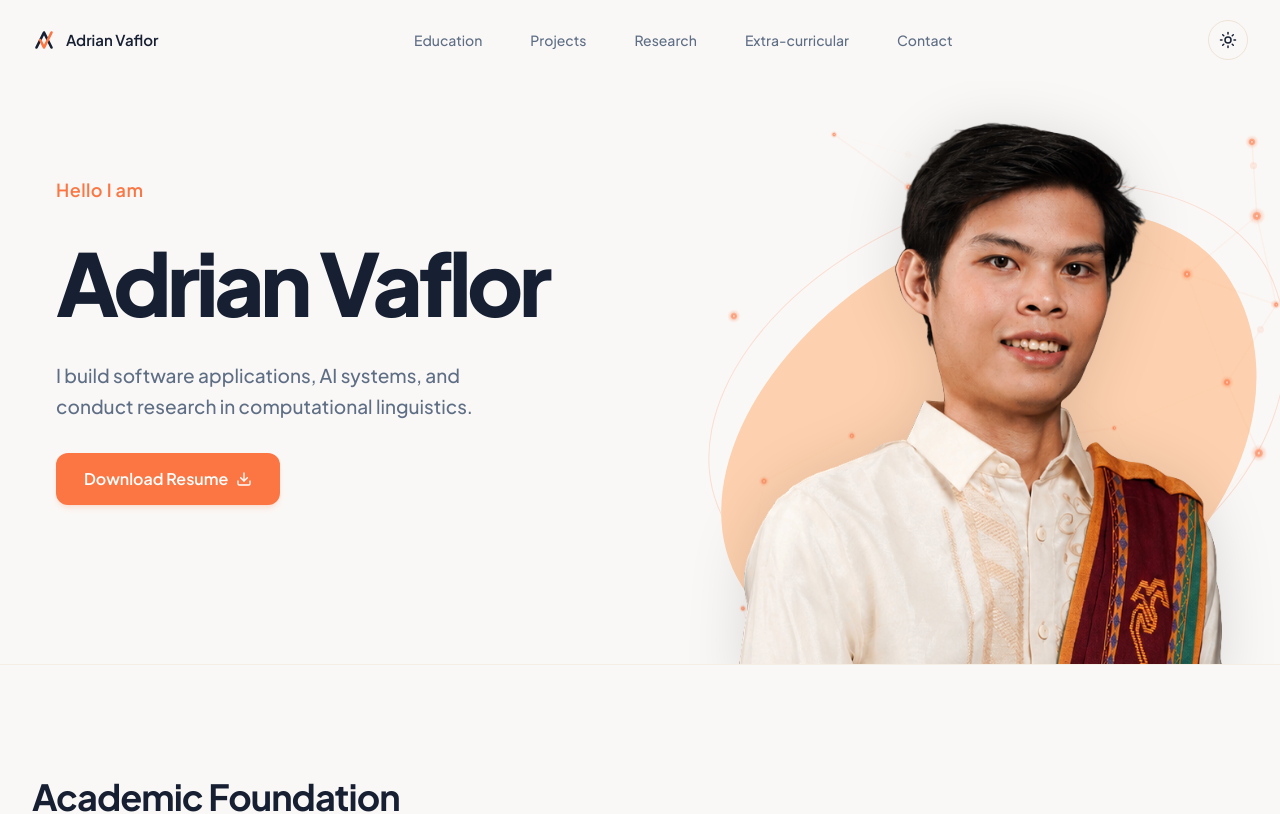
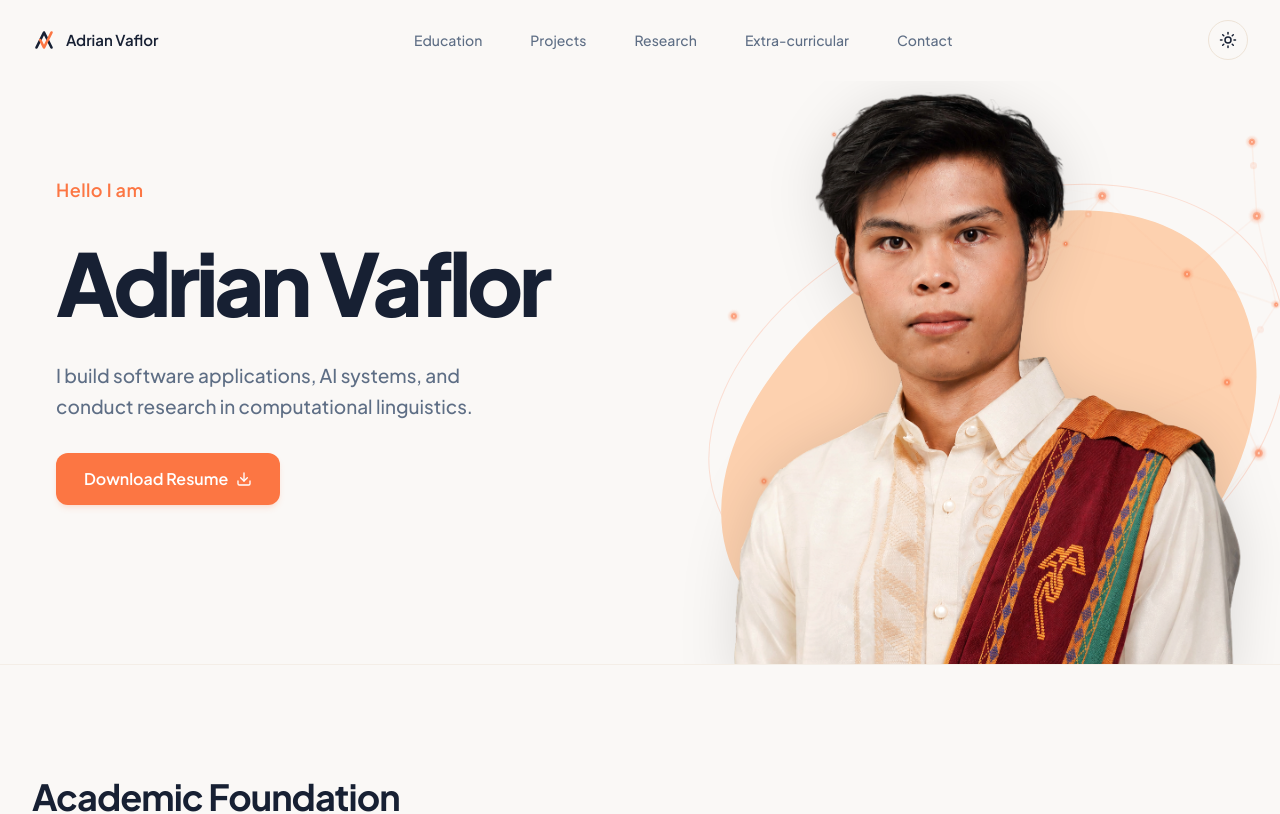
Before and after one commit to DaRainFlavor/CS-Portfolio, a Next.js app: page / in a window 1280 px wide. Shown: the top 814 px of the page. Built offline with nearby package versions, Linux system fonts and the light colour scheme.

Commit message:
updated photo

```diff
--- a/src/components/sections/hero.tsx
+++ b/src/components/sections/hero.tsx
@@ -115,7 +115,7 @@ export function Hero() {
               {/* Profile Image (Rendered in Full Color, Upright) */}
               <div className="absolute w-[94%] h-[99%] bottom-[9%] left-0 right-0 mx-auto z-10 flex items-end justify-center">
                  <Image
-                  src="/adrian_photo.png"
+                  src="/adrian_photo2.png"
                   alt="Adrian Vaflor"
                   fill
                   className="object-contain object-bottom scale-[1.15] translate-x-[-4%] translate-y-[-20%] contrast-[1.01] brightness-[1.01] drop-shadow-[0_4px_24px_rgba(0,0,0,0.12)]"
```
Also changed, not shown: public/adrian_photo2.png (added).
